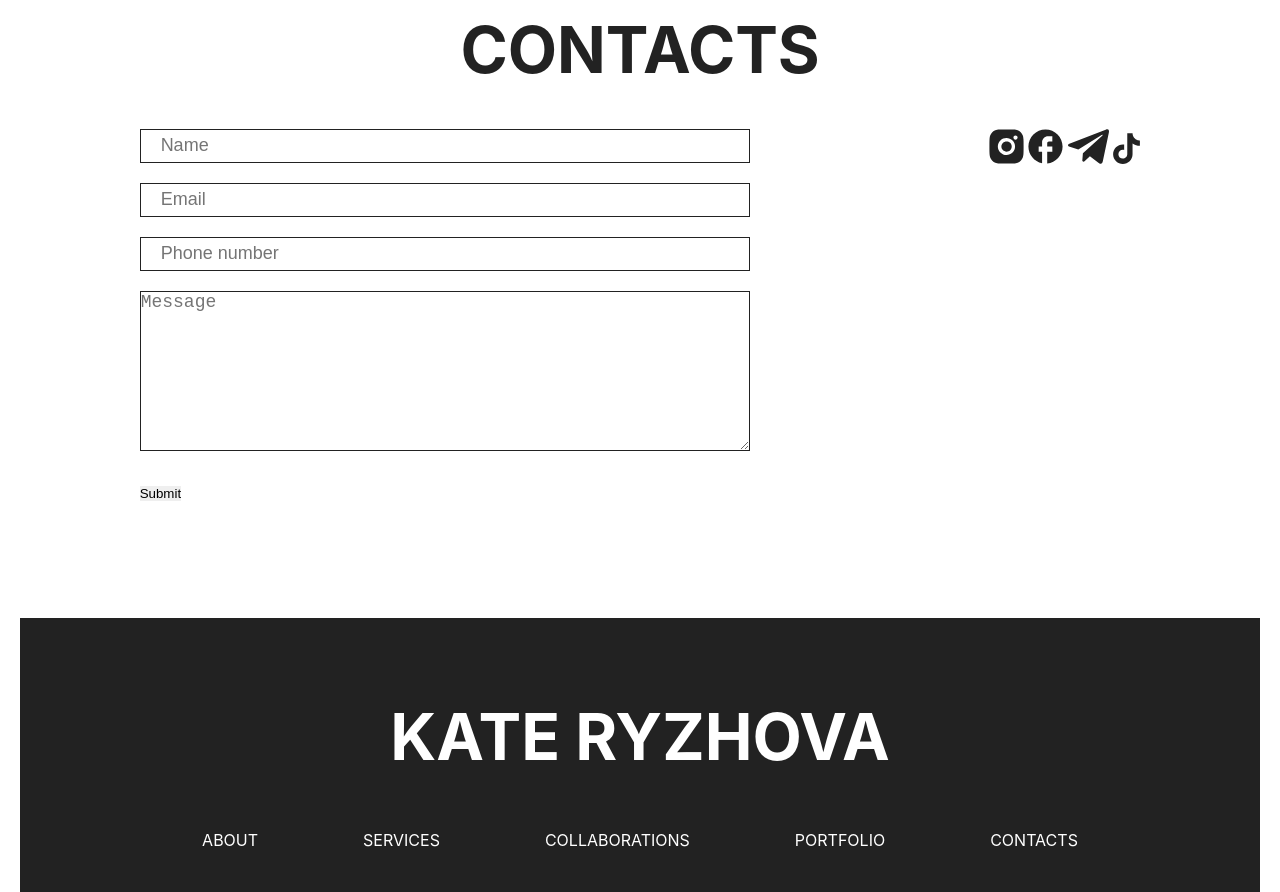
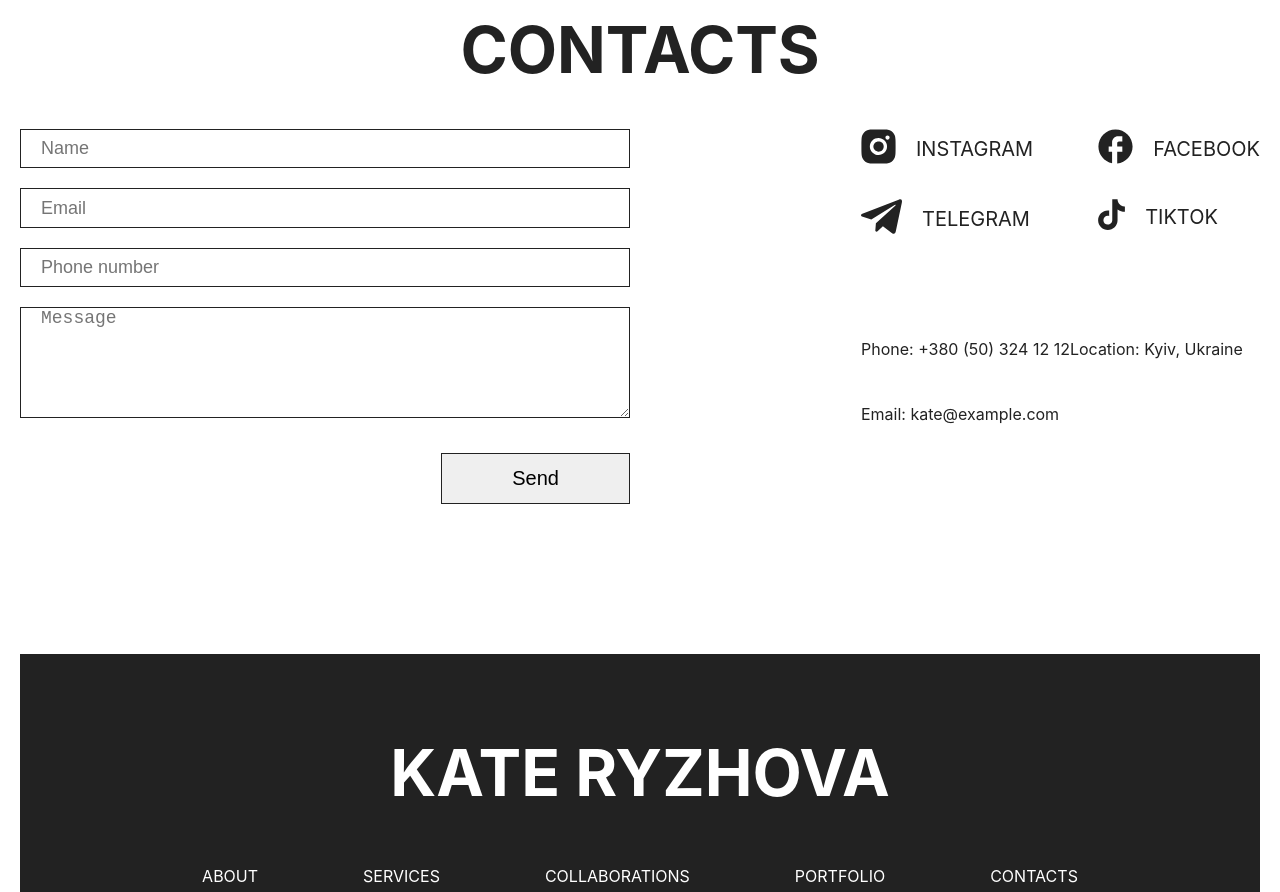
Before and after one commit to Vani4ka89/kate-ryzhova, a plain HTML site: page index.html in a window 1280 px wide. Shown: the part 5040-5932 px from the top of the page. Drawn offline with Linux system fonts and the light colour scheme.

```diff
--- a/index.html
+++ b/index.html
@@ -4,6 +4,7 @@
     <meta charset="UTF-8">
     <meta name="viewport"
           content="width=1260px">
+    <!--          device-width, user-scalable=no, initial-scale=1.0, maximum-scale=1.0, minimum-scale=1.0">-->
     <meta http-equiv="X-UA-Compatible" content="ie=edge">
     <link rel="stylesheet" href="styles/main.css">
     <title>Kate Ryzhova</title>
@@ -133,22 +134,32 @@
             <section class="contacts">
                 <h3 id="contacts">Contacts</h3>
                 <div class="contacts-info">
-                    <form class="form" action="" method="post" name="">
+                    <form class="form">
                         <input class="input" type="text" placeholder="Name">
                         <input class="input" type="email" placeholder="Email">
                         <input class="input" type="number" placeholder="Phone number">
                         <textarea placeholder="Message"></textarea>
-                        <input class="btn" type="submit">
+                        <button class="btn" type="submit">Send</button>
                     </form>
                     <div class="social-info">
                         <div class="social-icons">
-                            <a href=""><img src="images/instagram.svg" alt=""></a>
-                            <a href=""><img src="images/facebook.svg" alt=""></a>
-                            <a href=""><img src="images/telegram.svg" alt=""></a>
-                            <a href=""><img src="images/tik-tok.svg" alt=""></a>
+                            <div class="inst-face">
+                                <p class="instagram" href="#">Instagram</p>
+                                <p class="telegram" href="#">Telegram</p>
+                            </div>
+                            <div class="tel-tik">
+                                <p class="facebook" href="#">Facebook</p>
+                                <p class="tiktok" href="#">Tiktok</p>
+                            </div>
                         </div>
                         <div class="contacts-data">
-
+                            <div class="left-part">
+                                <p>Phone: +380 (50) 324 12 12</p>
+                                <p>Email: kate@example.com</p>
+                            </div>
+                            <div class="right-part">
+                                <p>Location: Kyiv, Ukraine</p>
+                            </div>
                         </div>
                     </div>
                 </div>
--- a/styles/main.css
+++ b/styles/main.css
@@ -46,6 +46,37 @@ h3 {
 
 .container {
     max-width: 1240px;
+}
+
+.about,
+.services,
+.collaborations,
+.portfolio,
+.contacts {
+    display: flex;
+    flex-direction: column;
+}
+
+.services-photos_1,
+.services-photos_2,
+.collaborations_photo_content,
+.portfolio-photos_1,
+.portfolio-photos_2 {
+    display: flex;
+    justify-content: space-between;
+}
+
+.services-1,
+.services-2,
+.services-3,
+.services-4,
+.collaborations-photo_1,
+.collaborations-photo_2,
+.collaborations-photo_3 {
+    display: flex;
+    justify-content: center;
+    align-items: center;
+    position: relative;
 }
 
 /************************************HEADER******************************/
@@ -143,11 +174,6 @@ h4 {
     padding-top: 57px;
 }
 
-.about, .services, .collaborations, .portfolio, .contacts {
-    display: flex;
-    flex-direction: column;
-}
-
 .about-content {
     width: 100%;
     display: flex;
@@ -190,20 +216,9 @@ h4 {
     margin: 150px 0 150px 0;
 }
 
-.services-photos_1, .portfolio-photos_1 {
+.services-photos_1,
+.portfolio-photos_1 {
     margin-bottom: 20px;
-}
-
-.services-photos_1, .services-photos_2, .collaborations_photo_content, .portfolio-photos_1, .portfolio-photos_2 {
-    display: flex;
-    justify-content: space-between;
-}
-
-.services-1, .services-2, .services-3, .services-4, .collaborations-photo_1, .collaborations-photo_2, .collaborations-photo_3 {
-    display: flex;
-    justify-content: center;
-    align-items: center;
-    position: relative;
 }
 
 .services-1::after {
@@ -214,13 +229,15 @@ h4 {
     width: 100%;
 }
 
-.services-btn, .collaborations-btn {
+.services-btn,
+.collaborations-btn {
     text-align: center;
     position: relative;
     z-index: 1;
 }
 
-.services-btn a, .collaborations-btn a {
+.services-btn a,
+.collaborations-btn a {
     display: inline-block;
     border: 1px solid #FFFFFF;
     font-size: 20px;
@@ -235,7 +252,8 @@ h4 {
     color: #222222;
 }
 
-.services-btn p, .collaborations-btn p {
+.services-btn p,
+.collaborations-btn p {
     width: 230px;
     font-size: 24px;
     text-transform: uppercase;
@@ -393,16 +411,17 @@ h4 {
 
 .contacts-info {
     display: flex;
-    justify-content: space-around;
+    justify-content: space-between;
 }
 
 .form {
+    display: flex;
+    flex-direction: column;
     width: 610px;
-    max-height: 365px;
 }
 
 .form .input {
-    height: 10%;
+    height: 15%;
     width: 100%;
     margin-bottom: 20px;
     padding-left: 20px;
@@ -418,12 +437,70 @@ h4 {
     width: 100%;
     height: 160px;
     margin-bottom: 35px;
+    padding-left: 20px;
     font-size: 18px;
 }
 
-.form .btn {
-    display: block;
+form .btn {
     align-self: flex-end;
+    font-size: 20px;
+    padding: 13px 70px;
+    border: 1px solid #222222;
+}
+
+.social-icons a {
+    font-size: 24px;
+    text-transform: uppercase;
+}
+
+.social-icons {
+    display: flex;
+    justify-content: space-between;
+    margin-bottom: 100px;
+}
+
+.social-icons p {
+    display: flex;
+    align-items: center;
+    font-size: 20px;
+    text-transform: uppercase;
+}
+
+.tel-tik {
+    margin-left: 65px;
+}
+
+.instagram,
+.facebook {
+    margin-bottom: 30px;
+}
+
+.instagram::before {
+    content: url("../images/instagram.svg");
+    margin-right: 20px;
+}
+
+.facebook::before {
+    content: url("../images/facebook.svg");
+    margin-right: 20px;
+}
+
+.telegram::before {
+    content: url("../images/telegram.svg");
+    margin-right: 20px;
+}
+
+.tiktok::before {
+    content: url("../images/tik-tok.svg");
+    margin-right: 20px;
+}
+
+.contacts-data {
+    display: flex;
+}
+
+.contacts-data p:not(:last-of-type) {
+    margin-bottom: 45px;
 }
 
 /********************************FOOTER*******************************/
```
